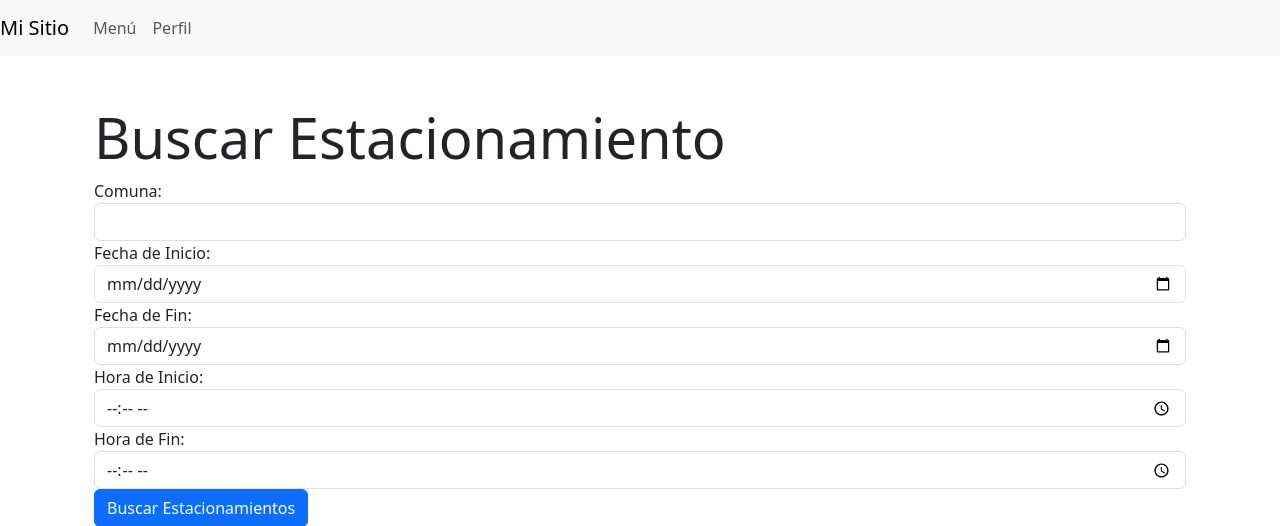
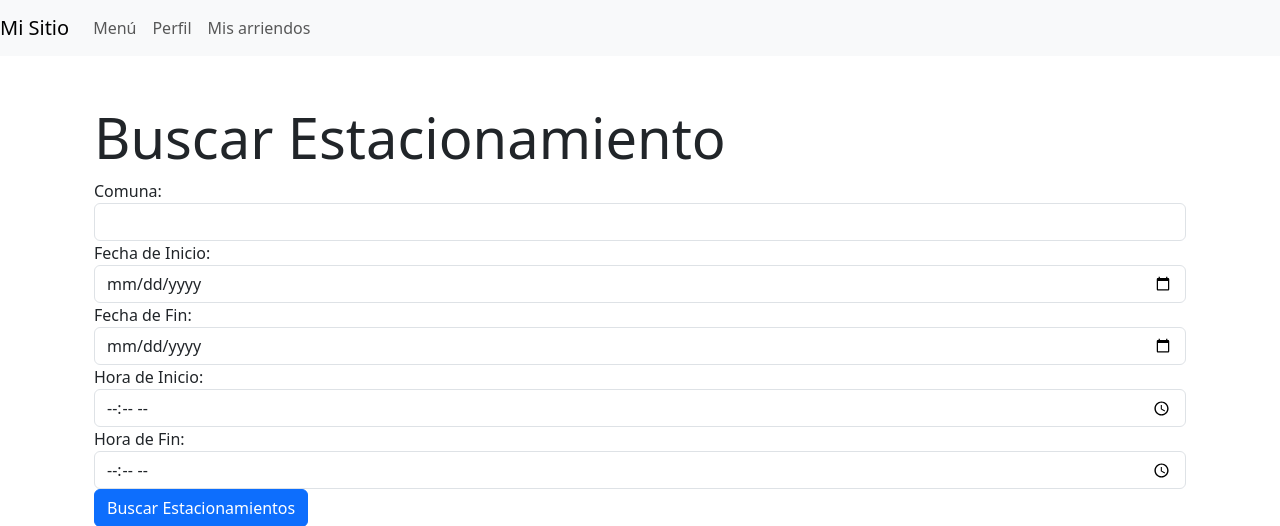
Before and after one commit to AstGon/Parking, a Django app: page /buscar_estacionamiento/ in a window 1280 px wide. Shown: the top 526 px of the page. Run offline with Django 3.2, Linux system fonts and the light colour scheme; some libraries are stand-ins or nearby versions.

Commit message:
actualizacion

```diff
--- a/buscar_estacionamiento/models.py
+++ b/buscar_estacionamiento/models.py
@@ -32,6 +32,8 @@ class Estacionamiento(models.Model):
     direccion = models.CharField(max_length=200)
     dueño = models.ForeignKey(Dueno, on_delete=models.CASCADE)
     comuna = models.ForeignKey(Comuna, on_delete=models.CASCADE)
+    costo_por_hora = models.DecimalField(max_digits=5, decimal_places=2, default=0.0)
+
 
 class Arrendamiento(models.Model):
     cliente = models.ForeignKey(Cliente, on_delete=models.CASCADE)
--- a/buscar_estacionamiento/templates/buscar_estacionamiento/base.html
+++ b/buscar_estacionamiento/templates/buscar_estacionamiento/base.html
@@ -20,6 +20,9 @@
                 <li class="nav-item">
                     <a class="nav-link" href="">Perfil</a>
                 </li>
+                <li class="nav-item">
+                    <a class="nav-link" href="">Mis arriendos</a>
+                </li>
             </ul>
         </div>
     </nav>
```
Also changed, not shown: buscar_estacionamiento/migrations/0004_estacionamiento_costo_por_hora.py (added), db.sqlite3.
